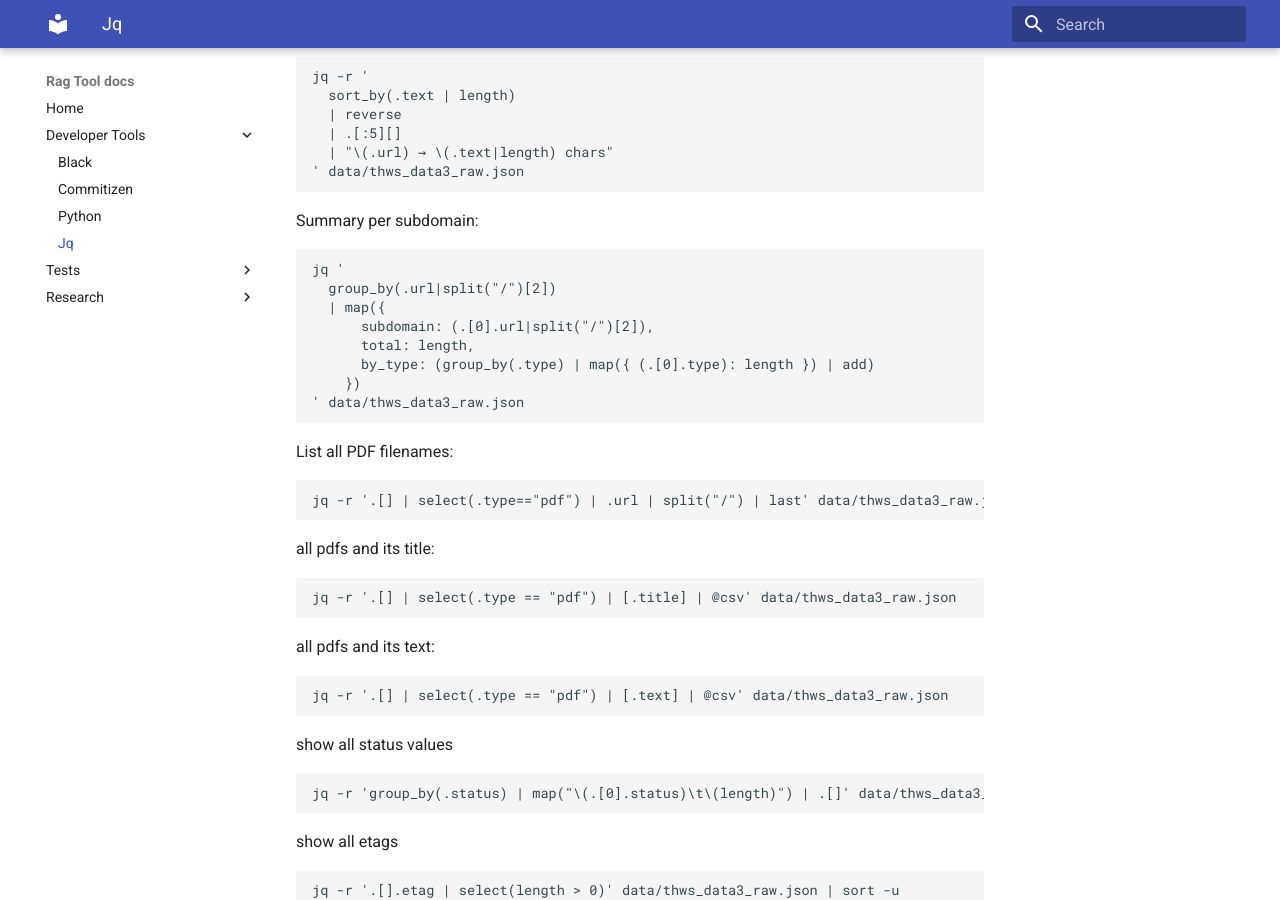
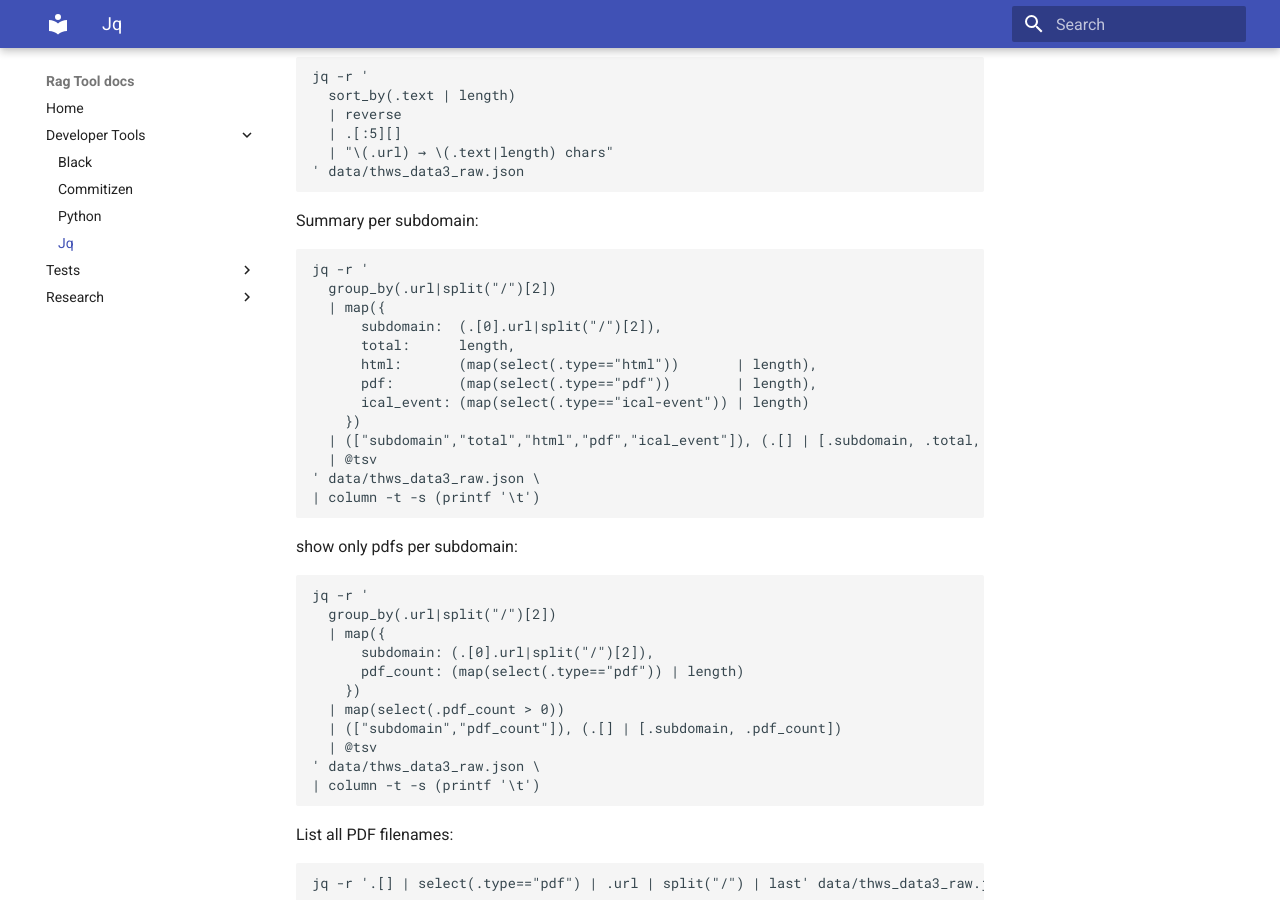
Before and after one commit to lndrlng/ask_THWS, an MkDocs documentation site: the page built from docs/dev-tools/jq.md, in a window 1280 px wide and 900 px high, scrolled down 843 px. Built offline with MkDocs 1.6.1 and Material for MkDocs 9.7.7, drawn with Linux system fonts in a browser that asks for light colours.

Commit message:
add some new queries

````diff
--- a/docs/dev-tools/jq.md
+++ b/docs/dev-tools/jq.md
@@ -49,14 +49,34 @@ jq -r '
 
 Summary per subdomain:
 ```shell
-jq '
+jq -r '
+  group_by(.url|split("/")[2])
+  | map({
+      subdomain:  (.[0].url|split("/")[2]),
+      total:      length,
+      html:       (map(select(.type=="html"))       | length),
+      pdf:        (map(select(.type=="pdf"))        | length),
+      ical_event: (map(select(.type=="ical-event")) | length)
+    })
+  | (["subdomain","total","html","pdf","ical_event"]), (.[] | [.subdomain, .total, .html, .pdf, .ical_event])
+  | @tsv
+' data/thws_data3_raw.json \
+| column -t -s (printf '\t')
+```
+
+show only pdfs per subdomain:
+```shell
+jq -r '
   group_by(.url|split("/")[2])
   | map({
       subdomain: (.[0].url|split("/")[2]),
-      total: length,
-      by_type: (group_by(.type) | map({ (.[0].type): length }) | add)
+      pdf_count: (map(select(.type=="pdf")) | length)
     })
-' data/thws_data3_raw.json
+  | map(select(.pdf_count > 0))
+  | (["subdomain","pdf_count"]), (.[] | [.subdomain, .pdf_count])
+  | @tsv
+' data/thws_data3_raw.json \
+| column -t -s (printf '\t')
 ```
 
 List all PDF filenames:
````
